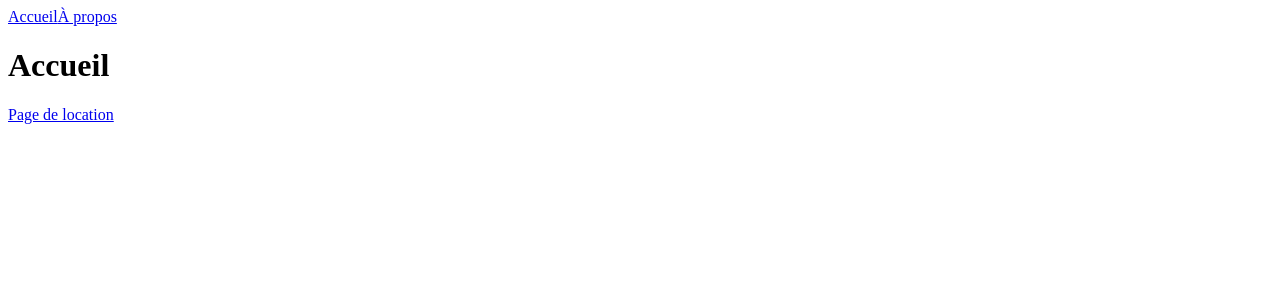
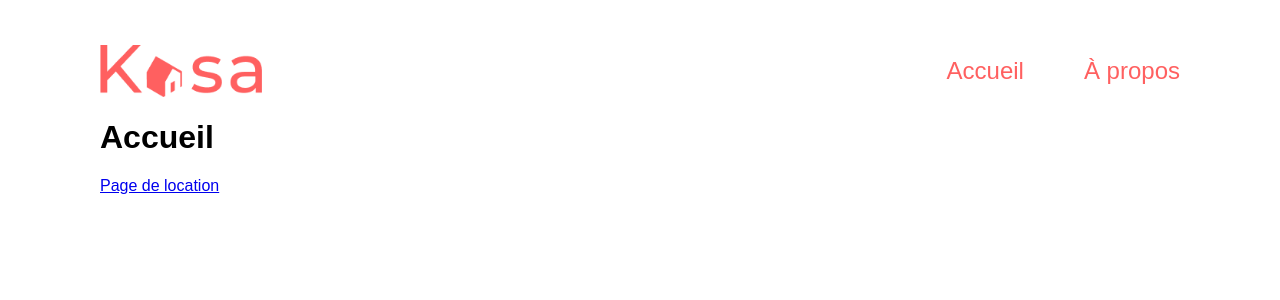
Before and after one commit to valeriepappani/kasa, a React (Create React App) app: page / in a window 1280 px wide. Shown: the top 300 px of the page. Built offline with nearby package versions, Linux system fonts and the light colour scheme.

Commit message:
ajout du header

```diff
--- a/src/components/Header/index.jsx
+++ b/src/components/Header/index.jsx
@@ -1,10 +1,16 @@
 import { Link } from 'react-router-dom'
+import '../../styles/index.scss'
+import '../../styles/Header.scss'
+import Logo from '../../assets/Kasa-logo.png'
 
 function Header() {
   return (
-    <nav>
-      <Link to="/">Accueil</Link>
-      <Link to="/Propos">À propos</Link>
+    <nav className="navbar">
+      <img src={Logo} alt='logo-kasa' className='navbar__logo' />
+      <div>
+        <Link to="/" className="navbar__link">Accueil</Link>
+        <Link to="/Propos" className="navbar__link">À propos</Link>
+      </div>
     </nav>
   )
 }
--- /dev/null
+++ b/src/styles/Header.scss
@@ -0,0 +1,38 @@
+@import 'index.scss';
+
+.navbar {
+    display: flex;
+    flex-direction: row;
+    align-items: center;
+    justify-content: space-between;
+    max-width: 1440px;
+
+    @media (max-width:425px) {
+        max-width: 335px;
+    }
+
+    &__logo {
+        width: 15%;
+
+        @media (max-width:425px) {
+            width: 20%;
+        }
+    }
+
+    &__link {
+        padding-left: 60px;
+        font-size: 24px;
+        font-weight: 500;
+        text-decoration: none;
+        color: $main-color;
+
+        &:focus {
+            text-decoration: underline;
+        }
+
+        @media (max-width:425px) {
+            padding-left: 26px;
+            font-size: 12px;
+        }
+    }
+}
--- /dev/null
+++ b/src/styles/index.scss
@@ -0,0 +1,22 @@
+body {
+    margin: 0;
+}
+
+#root {
+    margin: 0 auto;
+    font-family: "Montserrat", sans-serif;
+    font-optical-sizing: auto;
+    font-style: normal;
+    padding: 45px 100px;
+    max-width: 1440px;
+
+    @media (max-width:425px) {
+        padding: 20px;
+        max-width: 375px;
+    }
+}
+
+/* Variables*/
+$main-color: #FF6060;
+$secondary-color: #000000;
+$background: #F6F6F6;
```
Also changed, not shown: src/utils/styles/colors.js (deleted, +0 -7 lines), src/assets/Kasa-logo.png (added).
